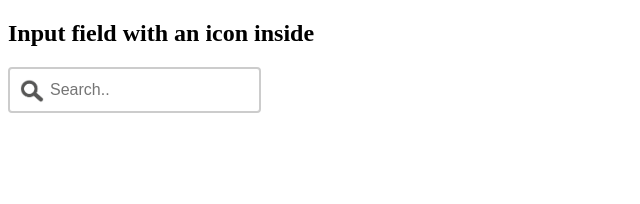
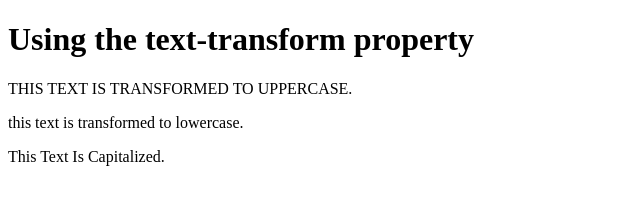
Before and after one commit to Sajjatul21/practice-js, a plain HTML site: page index.html in a window 1280 px wide. Shown: the whole page, without its empty margins (0-640 px from the left). Drawn offline with Linux system fonts and the light colour scheme.

Commit message:
text transfrom property

```diff
--- a/index.html
+++ b/index.html
@@ -1,37 +1,33 @@
 <!DOCTYPE html>
 <html>
+<style>
+    p.uppercase {
+        text-transform: uppercase;
+    }
+
+    p.lowercase {
+        text-transform: lowercase;
+    }
+
+    p.capitalize {
+        text-transform: capitalize;
+    }
+</style>
 
 <head>
     <style>
-        input[type=text] {
-            width: 20%;
-            box-sizing: border-box;
-            border: 2px solid #ccc;
-            border-radius: 4px;
-            font-size: 16px;
-            background-color: white;
-            background-image: url('images/search.png');
-            background-repeat: no-repeat;
-            background-position: 10px 10px;
-            padding: 12px 20px 12px 40px;
-            background-size: 1.5rem;
-            transition: width 0.4s ease-in-out;
-        }
 
-        input[type=text]:focus {
-            width: 100%;
-        }
     </style>
 </head>
 
 <body>
 
+    <h1>Using the text-transform property</h1>
 
-    <h2>Input field with an icon inside </h2>
+    <p class="uppercase">This text is transformed to uppercase.</p>
+    <p class="lowercase">This text is transformed to lowercase.</p>
+    <p class="capitalize">This text is capitalized.</p>
 
-    <form>
-        <input type="text" name="search" id="" placeholder="Search..">
-    </form>
 </body>
 
 </html>
```
